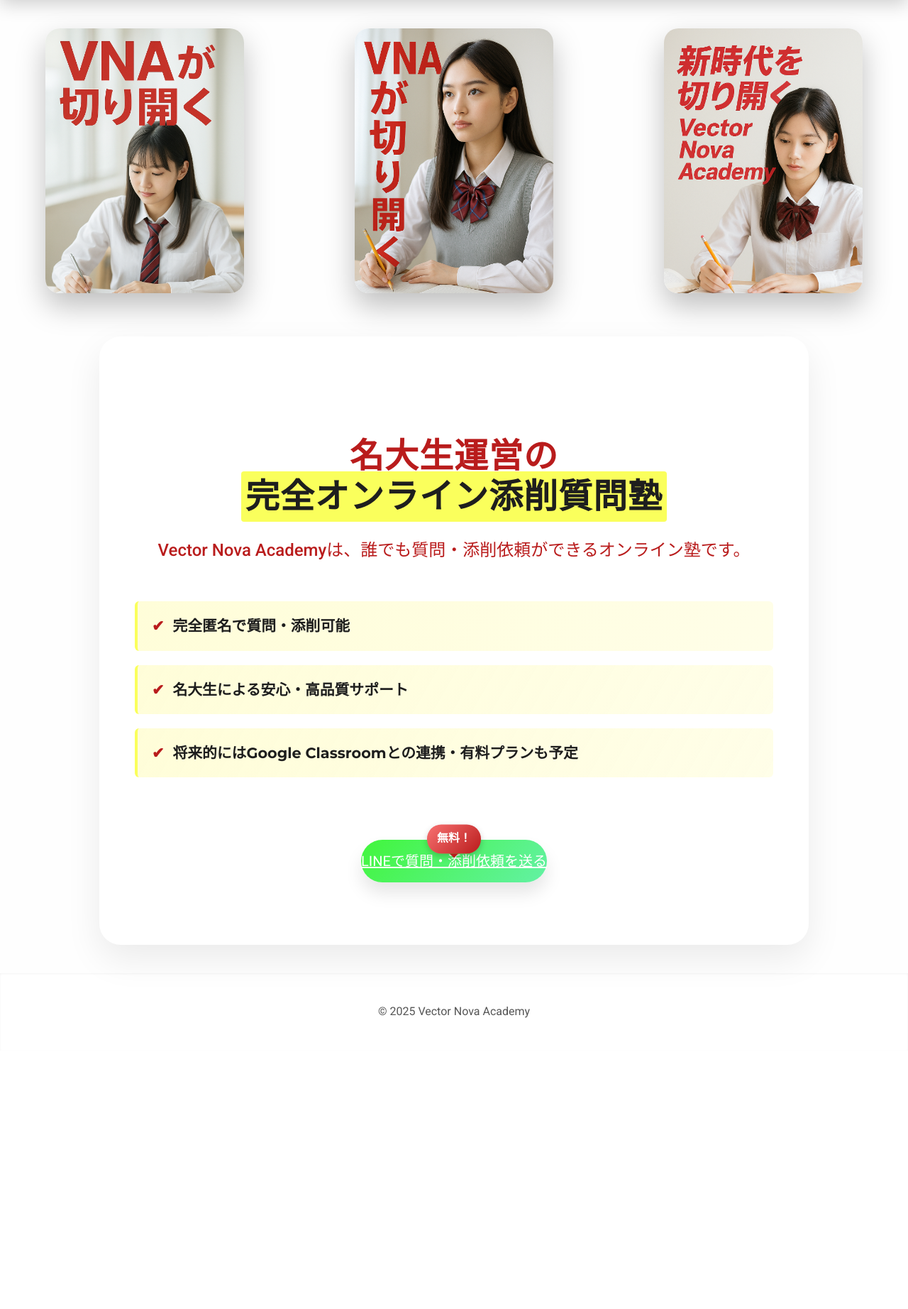
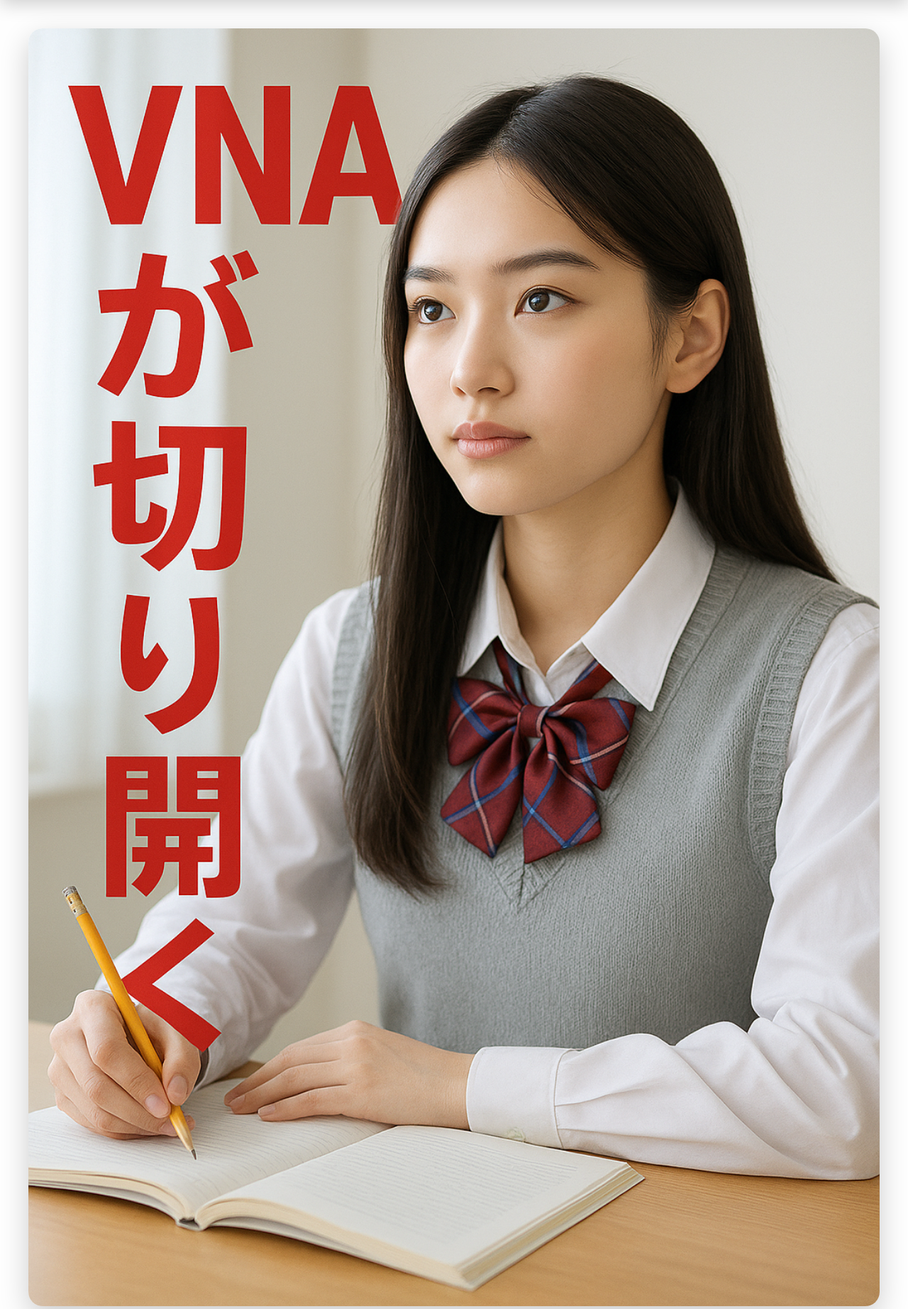
Before and after one commit to morisanyutakun-png/vectornova, a Flask app: page / in a window 1280 px wide. Shown: the part 177-2021 px from the top of the page at 71% size. Before the commit the page ends 1611 px from the top, so only its background shows below. Run offline with Flask 3, Linux system fonts and the light colour scheme.

Commit message:
添削html追加

```diff
--- a/static/style.css
+++ b/static/style.css
@@ -369,3 +369,15 @@ footer {
         padding:3px 6px;
     }
 }
+
+/* ==================== Hero上部の大画像 ==================== */
+.hero-image img {
+    width: 100%;
+    max-width: 1200px;
+    height: auto;
+    display: block;
+    margin: 40px auto 60px auto; /* 上下の余白調整 */
+    border-radius: 20px;
+    box-shadow: 0 15px 40px rgba(0,0,0,0.2);
+    animation: strongFadeIn 1.4s ease-out forwards;
+}
--- a/templates/index.html
+++ b/templates/index.html
@@ -28,19 +28,9 @@
     <!-- ===================== メイン ===================== -->
     <main>
 
-        <!-- 上部画像セクション -->
-        <section class="top-images-grid">
-            <div class="image-card">
-                <img src="{{ url_for('static', filename='images/image1.PNG') }}" alt="Image 1">
-            </div>
-
-            <div class="image-card" style="animation-delay:0.2s;">
-                <img src="{{ url_for('static', filename='images/image2.PNG') }}" alt="Image 2">
-            </div>
-
-            <div class="image-card" style="animation-delay:0.4s;">
-                <img src="{{ url_for('static', filename='images/image3.PNG') }}" alt="Image 3">
-            </div>
+        <!-- ドカンと目立つ画像 -->
+        <section class="hero-image">
+            <img src="{{ url_for('static', filename='images/image2.PNG') }}" alt="メイン画像">
         </section>
 
         <!-- Heroセクション -->
```
